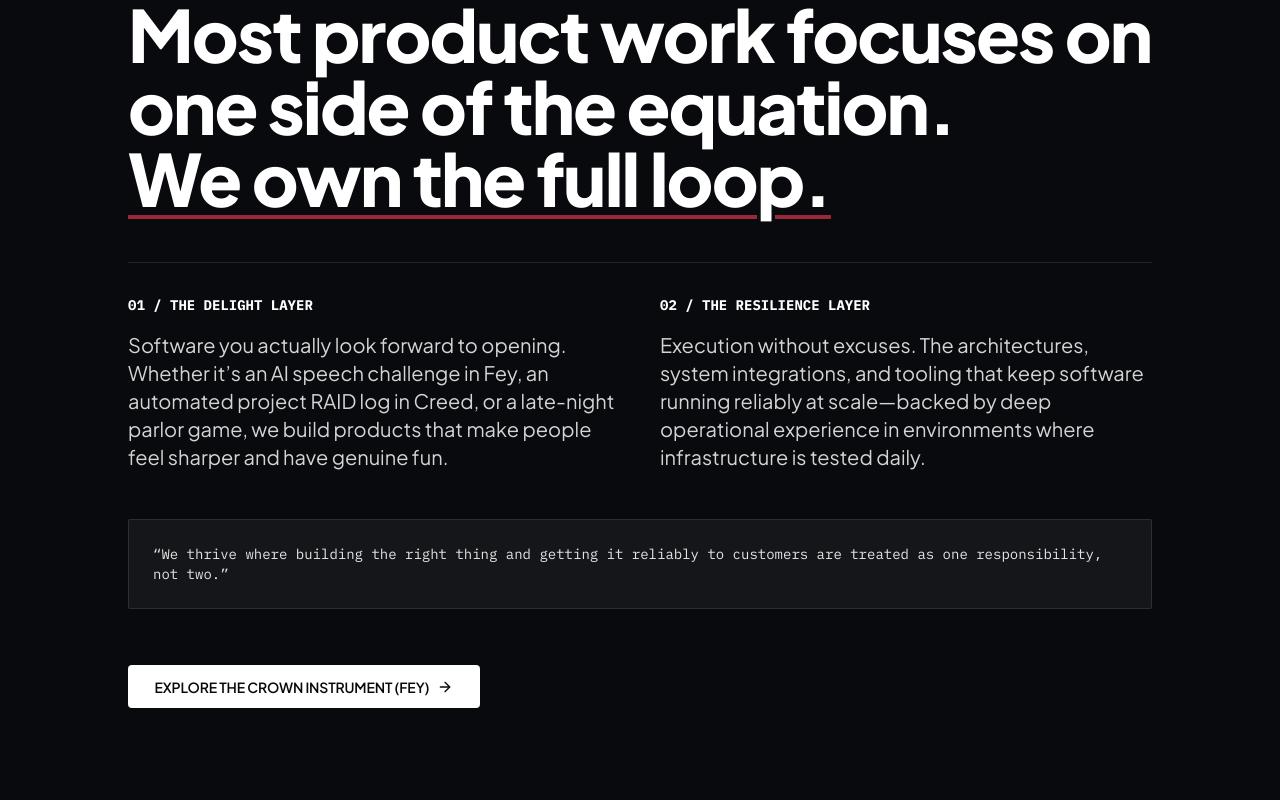
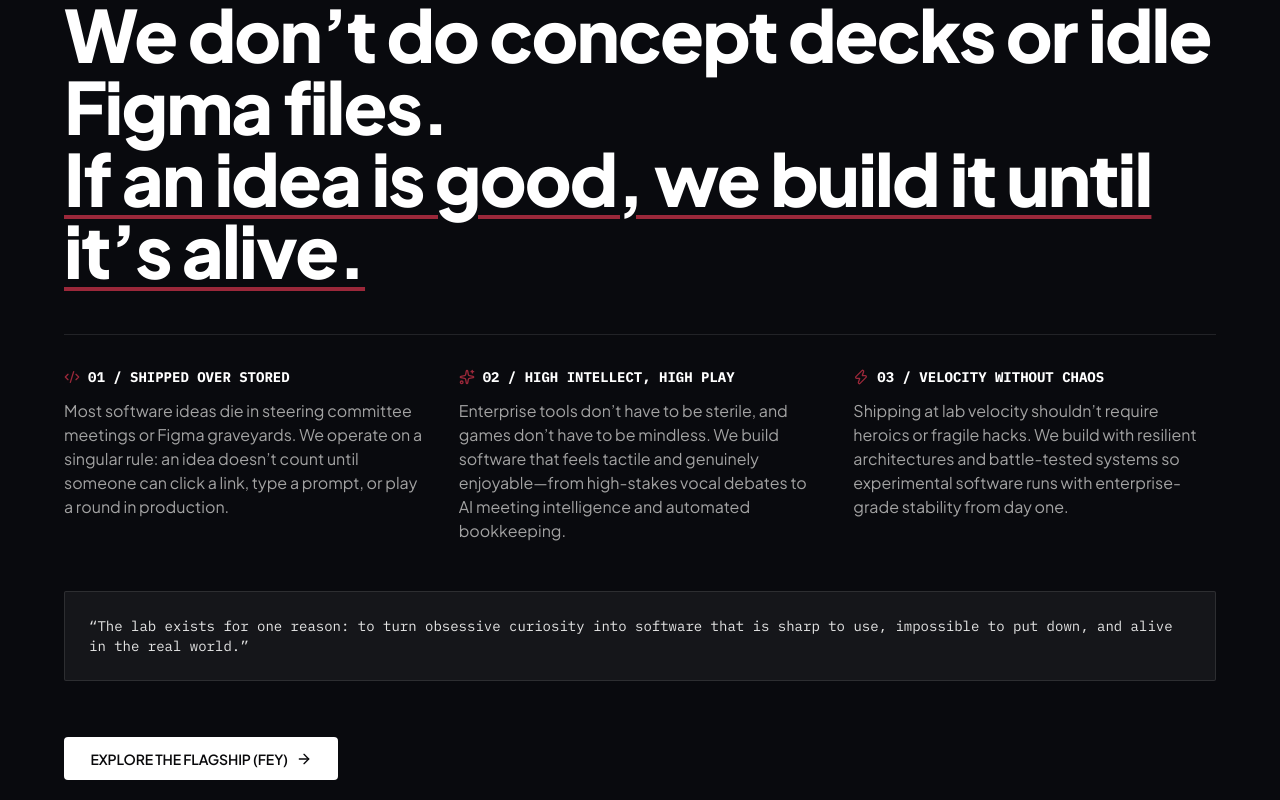
Before and after one commit to Unwana-J/Lokin-Labs, a Next.js app: page / in a window 1280 px wide. Shown: the part 1040-1840 px from the top of the page. Built offline with nearby package versions, Linux system fonts and the light colour scheme.

Commit message:
copy: rewrite Manifesto from corporate consulting speak to genuine product lab ethos

```diff
--- a/src/components/Manifesto.tsx
+++ b/src/components/Manifesto.tsx
@@ -1,7 +1,7 @@
 "use client";
 
 import Link from "next/link";
-import { ArrowRight } from "lucide-react";
+import { ArrowRight, Code2, Sparkles, Zap } from "lucide-react";
 
 export function Manifesto() {
   return (
@@ -9,46 +9,65 @@
       id="thesis"
       className="min-h-screen bg-obsidian-deep text-white flex items-center px-6 sm:px-12 py-28 relative"
     >
-      <div className="max-w-5xl mx-auto space-y-12">
+      <div className="max-w-6xl mx-auto space-y-12">
         <span className="font-mono text-xs text-neutral-400 uppercase tracking-widest block">
-          § 01 / THE THROUGH-LINE
+          § 01 / LAB PRINCIPLES
         </span>
 
         <h2 className="text-4xl sm:text-6xl lg:text-7xl font-extrabold tracking-tight leading-[1.06]">
-          Most product work focuses on one side of the equation. <br />
+          We don’t do concept decks or idle Figma files. <br />
           <span className="text-white underline decoration-terra-crimson decoration-4 underline-offset-8">
-            We own the full loop.
+            If an idea is good, we build it until it’s alive.
           </span>
         </h2>
 
-        <div className="grid grid-cols-1 md:grid-cols-2 gap-10 pt-8 text-lg sm:text-xl font-normal leading-relaxed text-neutral-300 border-t border-white/10">
-          <div className="space-y-4">
-            <h3 className="font-mono text-sm uppercase text-white font-bold">
-              01 / The Delight Layer
-            </h3>
-            <p>
-              Software you actually look forward to opening. Whether it’s an AI
-              speech challenge in Fey, an automated project RAID log in Creed, or a
-              late-night parlor game, we build products that make people feel
-              sharper and have genuine fun.
+        {/* 3 Lab Pillars */}
+        <div className="grid grid-cols-1 md:grid-cols-3 gap-8 pt-8 text-neutral-300 border-t border-white/10">
+          <div className="space-y-3">
+            <div className="flex items-center gap-2 font-mono text-sm uppercase text-white font-bold">
+              <Code2 className="w-4 h-4 text-terra-crimson" />
+              <span>01 / Shipped Over Stored</span>
+            </div>
+            <p className="text-sm sm:text-base leading-relaxed text-neutral-400">
+              Most software ideas die in steering committee meetings or Figma
+              graveyards. We operate on a singular rule: an idea doesn’t count
+              until someone can click a link, type a prompt, or play a round in
+              production.
             </p>
           </div>
-          <div className="space-y-4">
-            <h3 className="font-mono text-sm uppercase text-white font-bold">
-              02 / The Resilience Layer
-            </h3>
-            <p>
-              Execution without excuses. The architectures, system integrations,
-              and tooling that keep software running reliably at scale—backed by
-              deep operational experience in environments where infrastructure is
-              tested daily.
+
+          <div className="space-y-3">
+            <div className="flex items-center gap-2 font-mono text-sm uppercase text-white font-bold">
+              <Sparkles className="w-4 h-4 text-terra-crimson" />
+              <span>02 / High Intellect, High Play</span>
+            </div>
+            <p className="text-sm sm:text-base leading-relaxed text-neutral-400">
+              Enterprise tools don’t have to be sterile, and games don’t have to
+              be mindless. We build software that feels tactile and genuinely
+              enjoyable—from high-stakes vocal debates to AI meeting intelligence
+              and automated bookkeeping.
+            </p>
+          </div>
+
+          <div className="space-y-3">
+            <div className="flex items-center gap-2 font-mono text-sm uppercase text-white font-bold">
+              <Zap className="w-4 h-4 text-terra-crimson" />
+              <span>03 / Velocity Without Chaos</span>
+            </div>
+            <p className="text-sm sm:text-base leading-relaxed text-neutral-400">
+              Shipping at lab velocity shouldn’t require heroics or fragile
+              hacks. We build with resilient architectures and battle-tested
+              systems so experimental software runs with enterprise-grade
+              stability from day one.
             </p>
           </div>
         </div>
 
         {/* Studio Philosophy Block */}
         <div className="p-6 bg-white/5 border border-white/10 rounded-sm font-mono text-xs sm:text-sm text-neutral-200 leading-relaxed">
-          &ldquo;We thrive where building the right thing and getting it reliably to customers are treated as one responsibility, not two.&rdquo;
+          &ldquo;The lab exists for one reason: to turn obsessive curiosity into
+          software that is sharp to use, impossible to put down, and alive in the
+          real world.&rdquo;
         </div>
 
         <div className="pt-2">
@@ -56,7 +75,7 @@
             href="#flagship"
             className="btn-studio bg-white text-ink-dark hover:bg-neutral-200 text-xs font-bold uppercase tracking-wider"
           >
-            <span>Explore The Crown Instrument (Fey)</span>
+            <span>Explore The Flagship (Fey)</span>
             <ArrowRight className="w-4 h-4" />
           </Link>
         </div>
```
